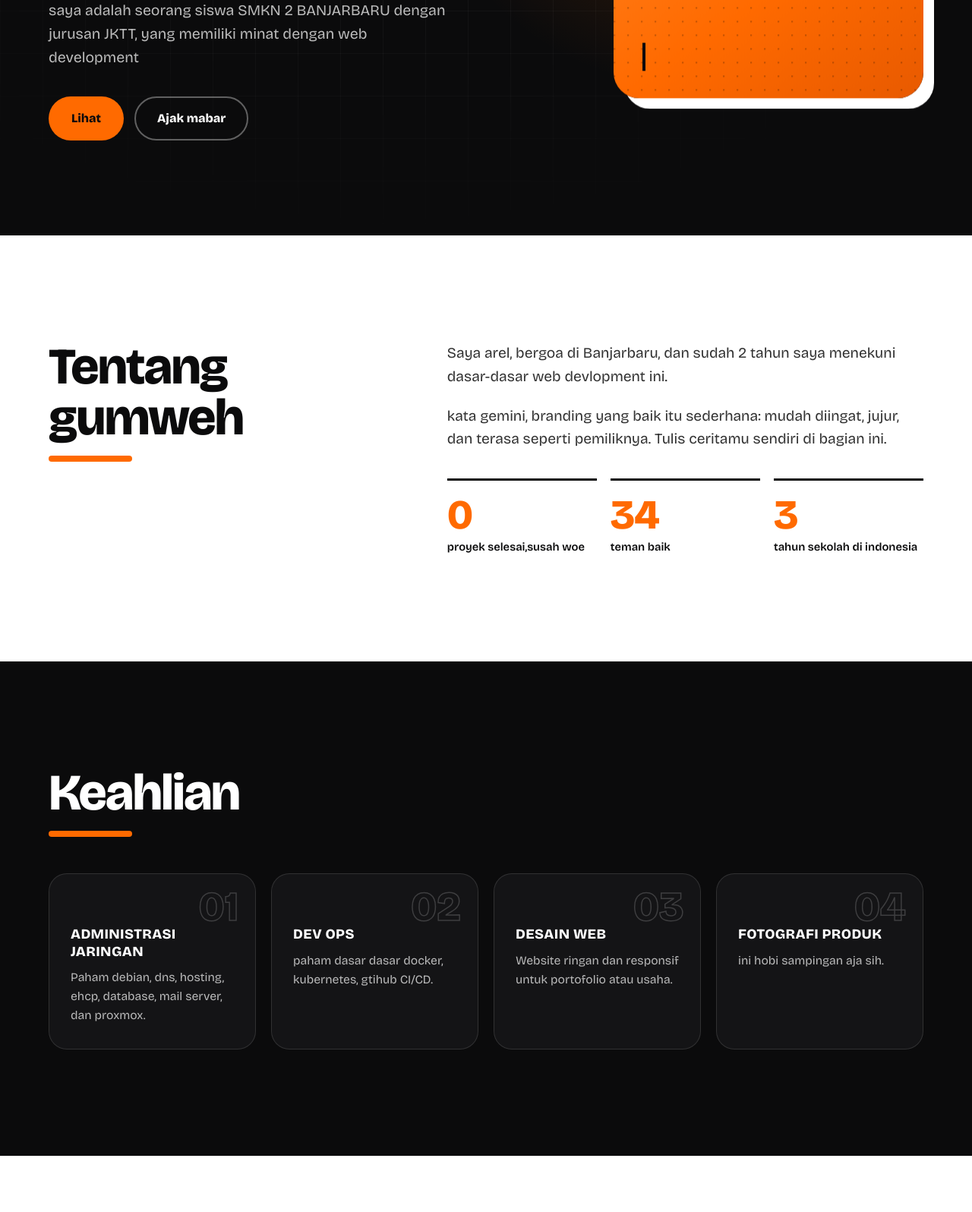
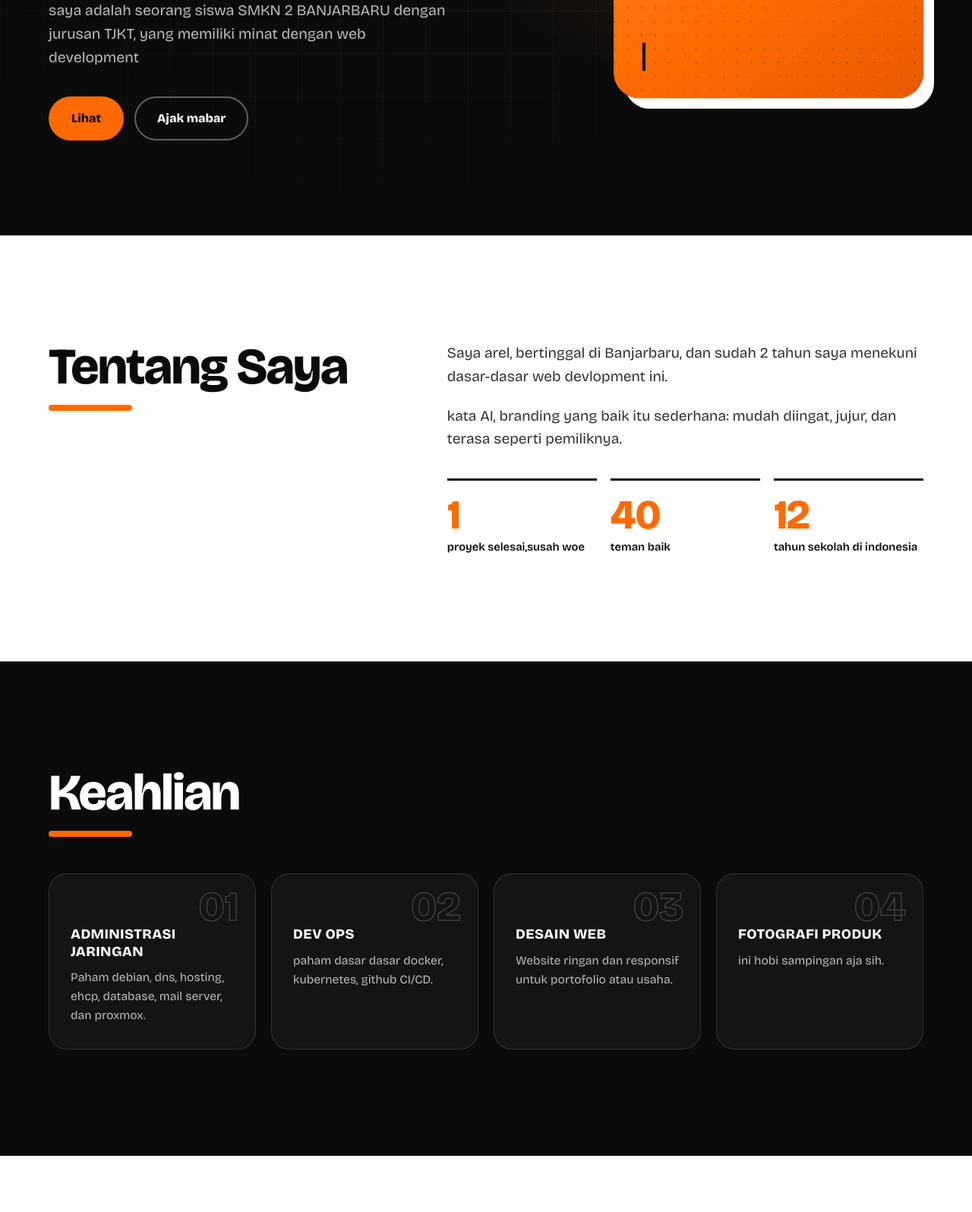
Before and after one commit to rizaazkaarel/website-arelleo, a plain HTML site: page index.html in a window 1280 px wide. Shown: the part 490-2086 px from the top of the page at 76% size. Drawn offline with nearby package versions, Linux system fonts and the light colour scheme.

Commit message:
index.html

```diff
--- a/index.html
+++ b/index.html
@@ -32,7 +32,7 @@
       <div class="hero-inner">
         <p class="hero-intro">personal branding</p>
         <h1 class="hero-title">riza azka<br>arel leo.</h1>
-        <p class="hero-desc">saya adalah seorang siswa SMKN 2 BANJARBARU dengan jurusan JKTT, yang memiliki minat dengan web development</p>
+        <p class="hero-desc">saya adalah seorang siswa SMKN 2 BANJARBARU dengan jurusan TJKT, yang memiliki minat dengan web development</p>
         <div class="hero-actions">
           <a href="#karya" class="btn btn-primary">Lihat</a>
           <a href="#kontak" class="btn btn-ghost">Ajak mabar</a>
@@ -46,14 +46,14 @@
     <!-- TENTANG -->
     <section class="section light" id="tentang">
       <div class="container two-col">
-        <h2 class="section-title">Tentang gumweh</h2>
+        <h2 class="section-title">Tentang Saya</h2>
         <div class="about-text">
-          <p>Saya arel, bergoa di Banjarbaru, dan sudah 2 tahun saya menekuni dasar-dasar web devlopment ini. </p>
-          <p>kata gemini, branding yang baik itu sederhana: mudah diingat, jujur, dan terasa seperti pemiliknya. Tulis ceritamu sendiri di bagian ini.</p>
+          <p>Saya arel, bertinggal di Banjarbaru, dan sudah 2 tahun saya menekuni dasar-dasar web devlopment ini. </p>
+          <p>kata AI, branding yang baik itu sederhana: mudah diingat, jujur, dan terasa seperti pemiliknya.</p>
           <ul class="stats">
-            <li><strong data-count="0">0</strong> proyek selesai,susah woe </li>
-            <li><strong data-count="34">0</strong> teman baik</li>
-            <li><strong data-count="3">0</strong> tahun sekolah di indonesia</li>
+            <li><strong data-count="1">0</strong> proyek selesai,susah woe </li>
+            <li><strong data-count="40++">0</strong> teman baik</li>
+            <li><strong data-count="12">0</strong> tahun sekolah di indonesia</li>
           </ul>
         </div>
       </div>
@@ -70,7 +70,7 @@
           </li>
           <li>
             <h3>dev ops</h3>
-            <p>paham dasar dasar docker, kubernetes, gtihub CI/CD.</p>
+            <p>paham dasar dasar docker, kubernetes, github CI/CD.</p>
           </li>
           <li>
             <h3>Desain web</h3>
@@ -87,7 +87,7 @@
     <!-- KARYA -->
     <section class="section light" id="karya">
       <div class="container">
-        <h2 class="section-title">sertif keknya</h2>
+        <h2 class="section-title">sertifikat</h2>
         <div class="filters" role="group" aria-label="Filter karya">
           <button class="filter active" data-filter="all">Semua</button>
           <button class="filter" data-filter="brand">Brand</button>
@@ -123,8 +123,8 @@
     <section class="section dark" id="kontak">
       <div class="container two-col">
         <div>
-          <h2 class="section-title">coolntact</h2>
-          <p class="contact-lead">Punya apa, mungkin saya balas maksimmal 7x24 jam.</p>
+          <h2 class="section-title">contact</h2>
+          <p class="contact-lead">Punya apa, mungkin saya balas maksimmal 1x24 jam.</p>
           <ul class="socials">
             <li><a href="mailto:rizaleo709@gmail.com">rizaleo709@gmail.com</a></li>
             <li><a href="https://instagram.com/arellasleepp/" target="_blank" rel="noopener">Instagram</a></li>
```
